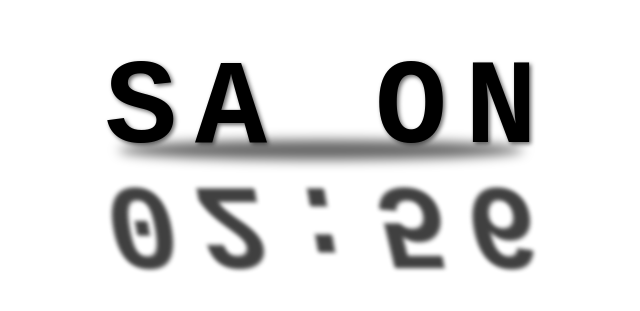
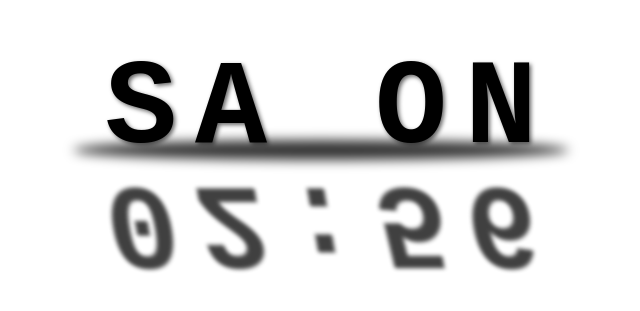
Before and after one commit to SaxonUA/wot-stats, a plain HTML site: page index.html in a window 1280 px wide. Shown: the part 235-546 px from the top of the page, without its empty margins (319-959 px from the left). Drawn offline with Linux system fonts and the light colour scheme.

Commit message:
Update index.html

```diff
--- a/index.html
+++ b/index.html
@@ -56,9 +56,9 @@
       bottom: 10px;
       left: 50%;
       transform: translateX(-50%);
-      width: 90%;
+      width: 110%;
       height: 20px;
-      background: rgba(0, 0, 0, 0.6);
+      background: rgba(0, 0, 0, 0.8);
       border-radius: 50%;
       filter: blur(6px);
       z-index: 1;
@@ -82,6 +82,7 @@
     /* Блимання */
     .blink {
       animation: blinkFade 1s steps(1, start) infinite;
+
     }
 
     @keyframes blinkFade {
```
